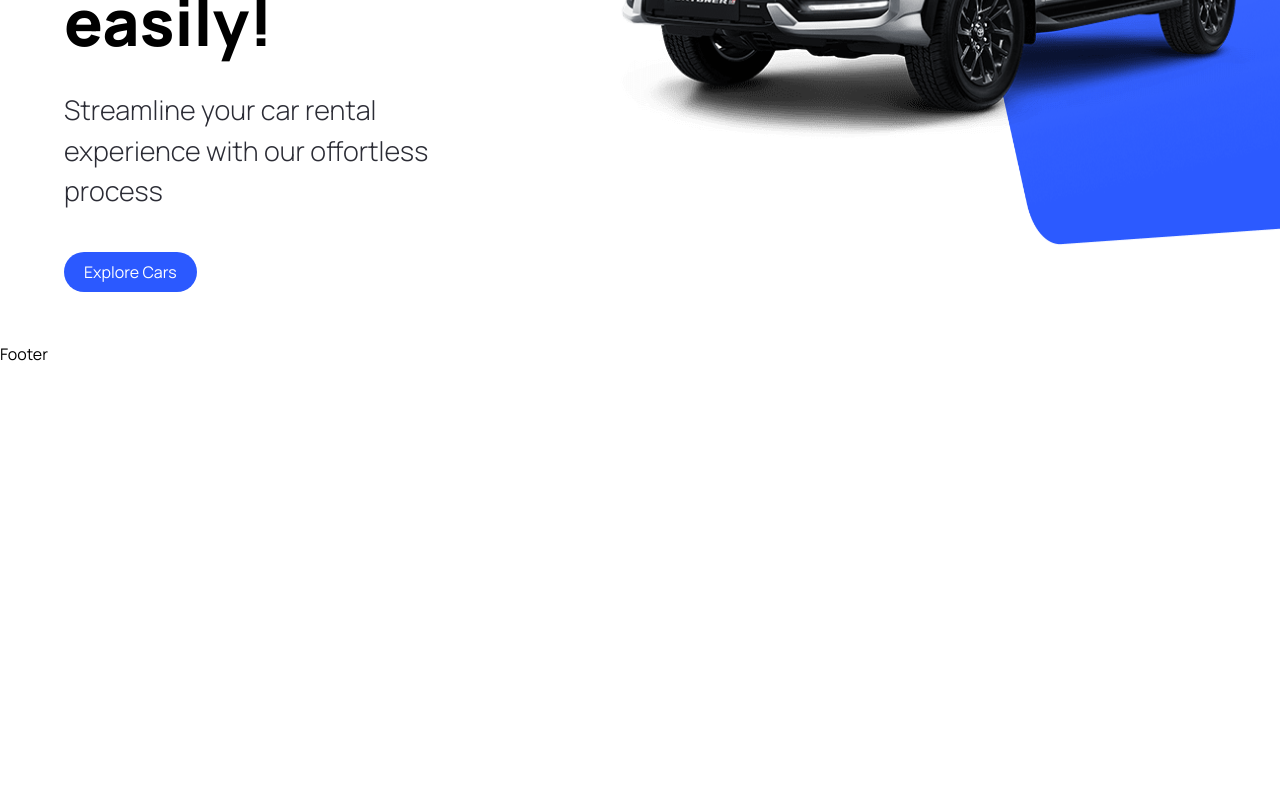
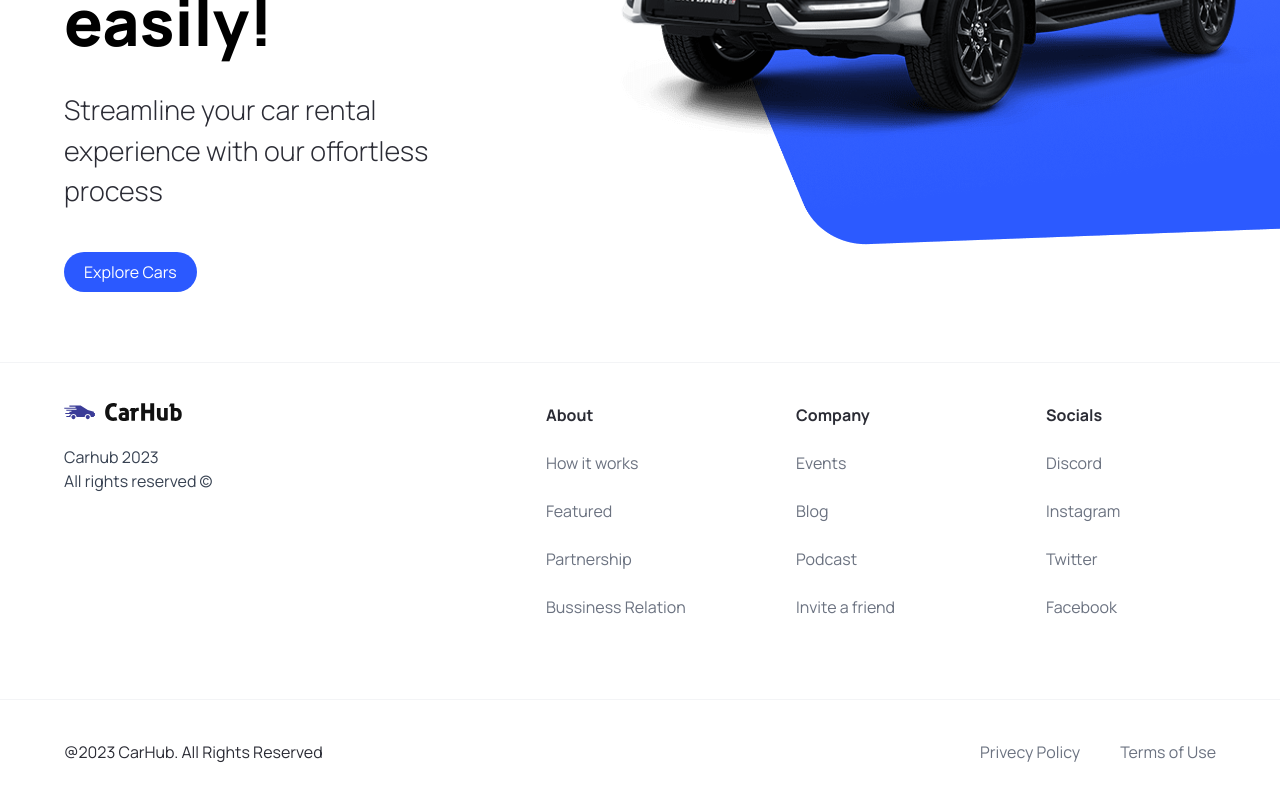
Before and after one commit to Afram94/car_showcase, a Next.js app: page / in a window 1280 px wide. Shown: the part 458-1258 px from the top of the page. Before the commit the page ends 824 px from the top, so only its background shows below. Built offline with nearby package versions, Linux system fonts and the light colour scheme.

Commit message:
Add constants folder and Footer section is done

```diff
--- a/components/Footer.tsx
+++ b/components/Footer.tsx
@@ -1,8 +1,56 @@
-import React from 'react'
+import Image from "next/image"
+import Link from "next/link"
+import { footerLinks } from "@/constants"
 
 const Footer = () => {
   return (
-    <div>Footer</div>
+    <footer className="flex flex-col text-black-100 mt-5 border-t border-gray-100">
+      <div className="flex max-md:flex-col flex-wrap justify-between gap-5 sm:px-16 px-6 py-10">
+        <div className="flex flex-col justify-start items-start gap-6">
+          <Image
+          src="/logo.svg"
+          alt="logo"
+          width={118}
+          height={18}
+          className="object-contain"
+          />
+          <p className="text-base text-gray-700">
+            Carhub 2023 <br />
+            All rights reserved &copy;
+          </p>
+        </div>
+
+        <div className="footer__links">
+        {footerLinks.map((link)=>(
+          <div key={link.title} className="footer__link">
+            <h3 className="font-bold">{link.title}</h3>
+            {link.links.map((item)=>(
+              <Link
+                key={item.title}
+                href={item.url}
+                className="text-gray-500"
+                >
+                  {item.title}
+                </Link>
+            ))}
+          </div>
+        ))}
+        </div>
+      </div>
+
+        <div className="flex justify-between items-center flex-wrap mt-10 border-t border-gray-100 sm:px-16 px-6 py-10">
+          <p className="">@2023 CarHub. All Rights Reserved</p>
+          <div className="footer__copyrights-link">
+            <Link href="/" className="text-gray-500">
+              Privecy Policy
+            </Link>
+            <Link href="/" className="text-gray-500">
+              Terms of Use
+            </Link>
+          </div>
+        </div>
+
+    </footer>
   )
 }
 
--- a/components/Hero.tsx
+++ b/components/Hero.tsx
@@ -25,9 +25,9 @@
         <div className="hero__image-container">
             <div className="hero__image">
                 <Image src="/hero.png" alt="hero" fill className="object-contain"/>
+            </div>
 
                 <div className="hero__image-overlay"/>
-            </div>
         </div>
     </div>
   )
--- a/components/NavBar.tsx
+++ b/components/NavBar.tsx
@@ -21,7 +21,7 @@
             <CustomButton
             title="Sign in"
             btnType="button"
-            containerStyles="text-primary-blue rounded-full bg-white min-w-[130px]"
+            containerStyles="text-primary-blue rounded-full bg-white min-w-[130px] py-2"
 
             />
         </nav>
--- /dev/null
+++ b/constants/index.ts
@@ -0,0 +1,101 @@
+export const manufacturers = [
+    "Acura",
+    "Alfa Romeo",
+    "Aston Martin",
+    "Audi",
+    "Bentley",
+    "BMW",
+    "Buick",
+    "Cadillac",
+    "Chevrolet",
+    "Chrysler",
+    "Citroen",
+    "Dodge",
+    "Ferrari",
+    "Fiat",
+    "Ford",
+    "GMC",
+    "Honda",
+    "Hyundai",
+    "Infiniti",
+    "Jaguar",
+    "Jeep",
+    "Kia",
+    "Lamborghini",
+    "Land Rover",
+    "Lexus",
+    "Lincoln",
+    "Maserati",
+    "Mazda",
+    "McLaren",
+    "Mercedes-Benz",
+    "MINI",
+    "Mitsubishi",
+    "Nissan",
+    "Porsche",
+    "Ram",
+    "Rolls-Royce",
+    "Subaru",
+    "Tesla",
+    "Toyota",
+    "Volkswagen",
+    "Volvo",
+  ];
+
+  export const yearsOfProduction = [
+    { title: "Year", value: "" },
+    { title: "2015", value: "2015" },
+    { title: "2016", value: "2016" },
+    { title: "2017", value: "2017" },
+    { title: "2018", value: "2018" },
+    { title: "2019", value: "2019" },
+    { title: "2020", value: "2020" },
+    { title: "2021", value: "2021" },
+    { title: "2022", value: "2022" },
+    { title: "2023", value: "2023" },
+  ];
+
+  export const fuels = [
+    {
+      title: "Fuel",
+      value: "",
+    },
+    {
+      title: "Gas",
+      value: "Gas",
+    },
+    {
+      title: "Electricity",
+      value: "Electricity",
+    },
+  ];
+
+  export const footerLinks = [
+    {
+      title: "About",
+      links: [
+        { title: "How it works", url: "/" },
+        { title: "Featured", url: "/" },
+        { title: "Partnership", url: "/" },
+        { title: "Bussiness Relation", url: "/" },
+      ],
+    },
+    {
+      title: "Company",
+      links: [
+        { title: "Events", url: "/" },
+        { title: "Blog", url: "/" },
+        { title: "Podcast", url: "/" },
+        { title: "Invite a friend", url: "/" },
+      ],
+    },
+    {
+      title: "Socials",
+      links: [
+        { title: "Discord", url: "/" },
+        { title: "Instagram", url: "/" },
+        { title: "Twitter", url: "/" },
+        { title: "Facebook", url: "/" },
+      ],
+    },
+  ];
```
